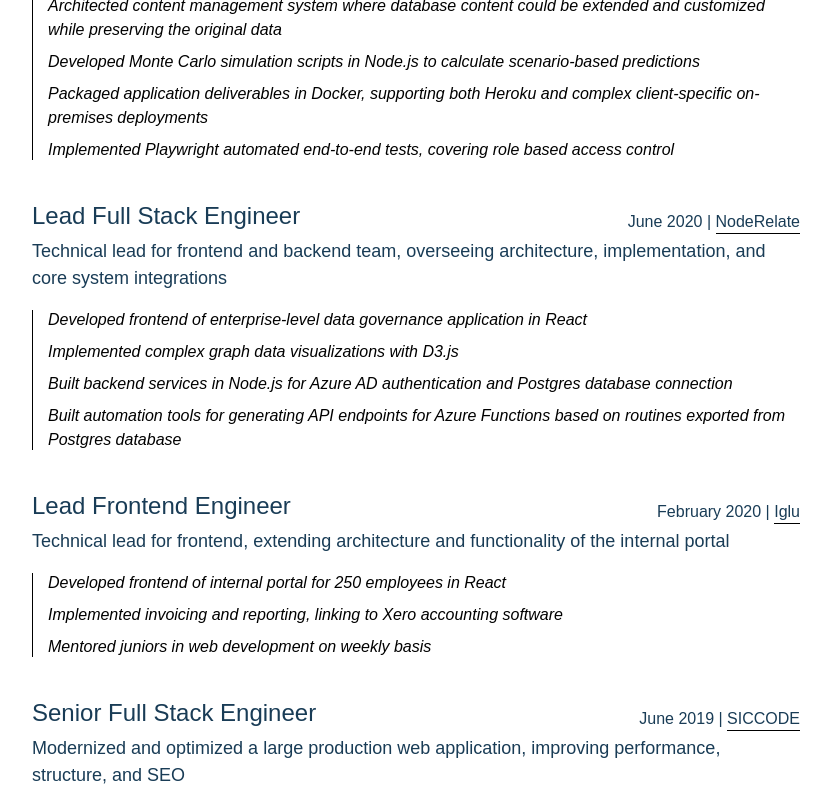
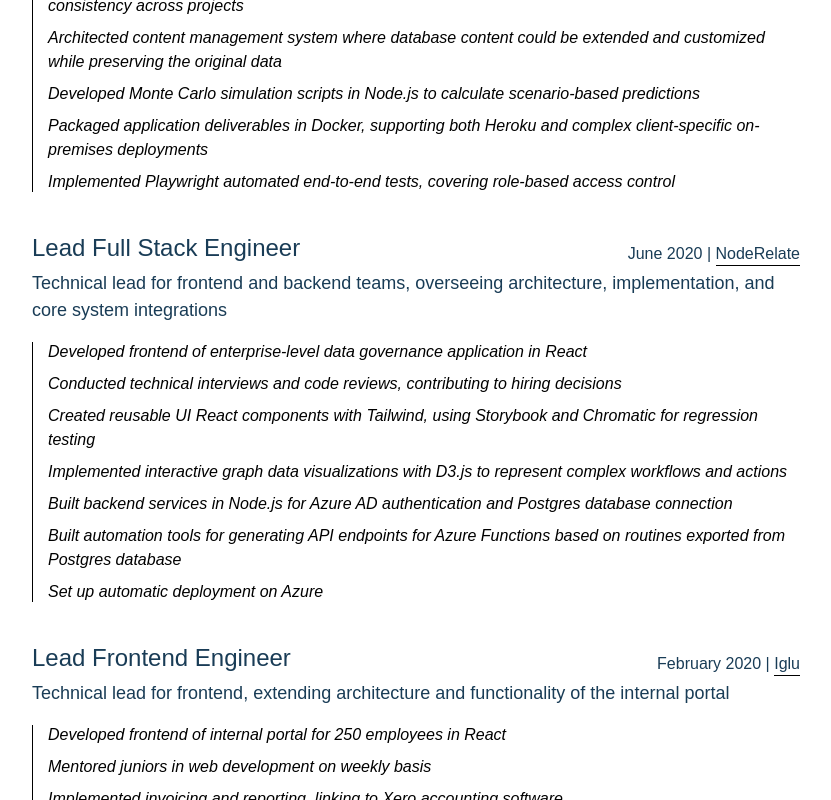
Before and after one commit to Emroni/website, a Next.js app: page / in a window 1280 px wide. Shown: the part 2160-2960 px from the top of the page, without its empty margins (224-1055 px from the left). Built offline with nearby package versions, Linux system fonts and the light colour scheme.

Commit message:
Update content

```diff
--- a/src/app/layout.tsx
+++ b/src/app/layout.tsx
@@ -7,7 +7,8 @@ import './styles.css';
 import { LayoutProps } from './types';
 
 export const metadata: Metadata = {
-    description: 'Senior Software Engineer',
+    description:
+        'Senior Software Engineer with nearly 20 years of experience creating web applications, including over a decade as a Technical Lead. Specialized in TypeScript, React, and Node.js, I build user-first, scalable, and maintainable digital products, consistently delivering high-quality code and guiding teams to align engineering decisions with business goals.',
     metadataBase: new URL('https://emrekoc.io'),
     openGraph: {
         description: 'Senior Software Engineer',
--- a/src/sections/Experience/index.tsx
+++ b/src/sections/Experience/index.tsx
@@ -29,25 +29,29 @@ export default function Experience() {
                     link="https://kromatic.com/"
                     items={[
                         'Developed 6 interactive white-label business innovation training applications in React',
-                        'Led contracted development teams for building enterprise-level learning management system',
+                        'Led contracted development teams building an enterprise-level learning management system',
+                        'Conducted technical interviews, code reviews, and performance reviews for staffing decisions',
                         'Standardized code style and architecture of contractor-built applications, improving maintainability and consistency across projects',
                         'Architected content management system where database content could be extended and customized while preserving the original data',
                         'Developed Monte Carlo simulation scripts in Node.js to calculate scenario-based predictions',
                         'Packaged application deliverables in Docker, supporting both Heroku and complex client-specific on-premises deployments',
-                        'Implemented Playwright automated end-to-end tests, covering role based access control',
+                        'Implemented Playwright automated end-to-end tests, covering role-based access control',
                     ]}
                 />
                 <ExperienceBlock
                     title="Lead Full Stack Engineer"
                     date="June 2020"
-                    description="Technical lead for frontend and backend team, overseeing architecture, implementation, and core system integrations"
+                    description="Technical lead for frontend and backend teams, overseeing architecture, implementation, and core system integrations"
                     company="NodeRelate"
                     link="https://noderelate.com"
                     items={[
                         'Developed frontend of enterprise-level data governance application in React',
-                        'Implemented complex graph data visualizations with D3.js',
+                        'Conducted technical interviews and code reviews, contributing to hiring decisions',
+                        'Created reusable UI React components with Tailwind, using Storybook and Chromatic for regression testing',
+                        'Implemented interactive graph data visualizations with D3.js to represent complex workflows and actions',
                         'Built backend services in Node.js for Azure AD authentication and Postgres database connection',
                         'Built automation tools for generating API endpoints for Azure Functions based on routines exported from Postgres database',
+                        'Set up automatic deployment on Azure',
                     ]}
                 />
                 <ExperienceBlock
@@ -58,8 +62,8 @@ export default function Experience() {
                     link="https://iglu.net"
                     items={[
                         'Developed frontend of internal portal for 250 employees in React',
+                        'Mentored juniors in web development on weekly basis',
                         'Implemented invoicing and reporting, linking to Xero accounting software',
-                        'Mentored juniors in web development on weekly basis',
                     ]}
                 />
                 <ExperienceBlock
@@ -83,6 +87,7 @@ export default function Experience() {
                     items={[
                         'Responsible for the architecture, development, and quality control of all deliverables',
                         'Acted as bridge between project management and development team by handling all technical questions by project managers, clients and other agencies',
+                        'Conducted technical interviews, performance reviews, and advised management on staffing decisions',
                         'Mentored interns, junior and senior developers in all in-house used programming languages, frameworks and tools',
                         'Consulted clients on processes and architecture based on project requirements',
                         'Developed frontend of websites and applications with React',
```
